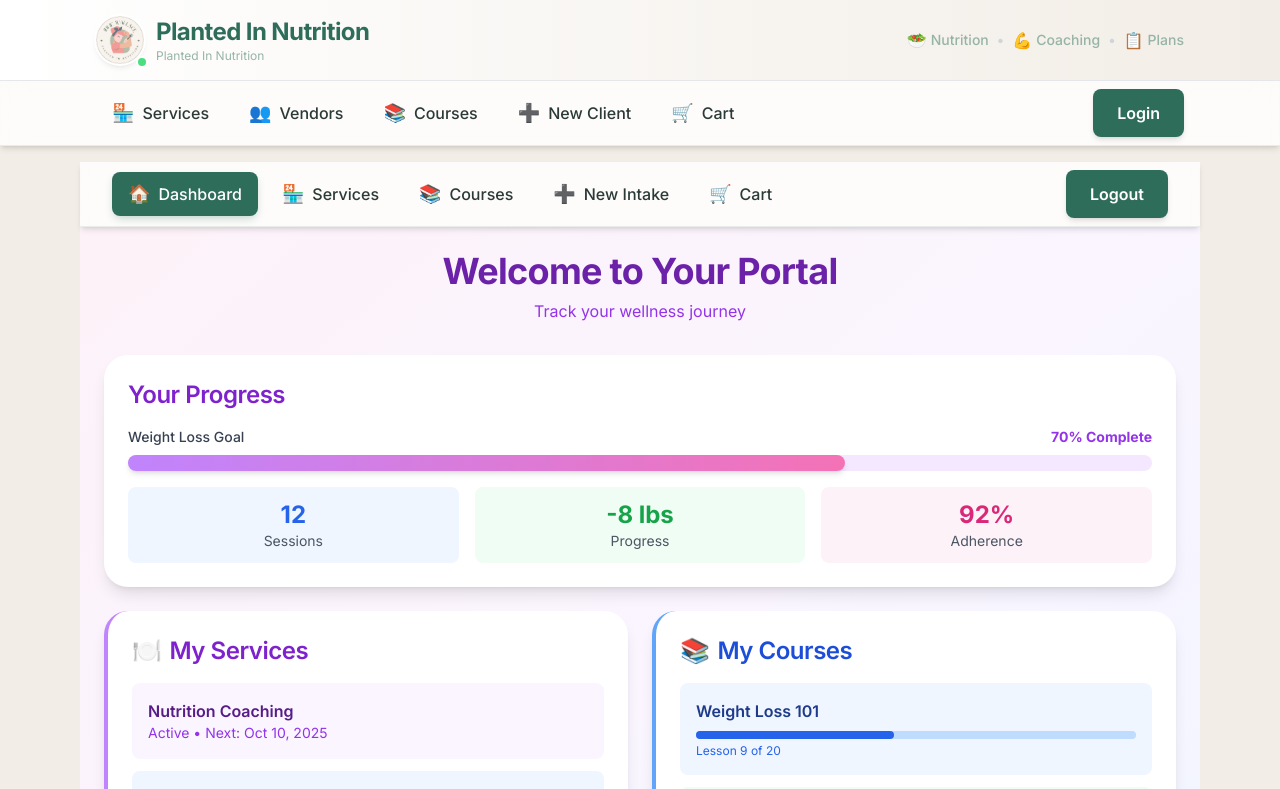
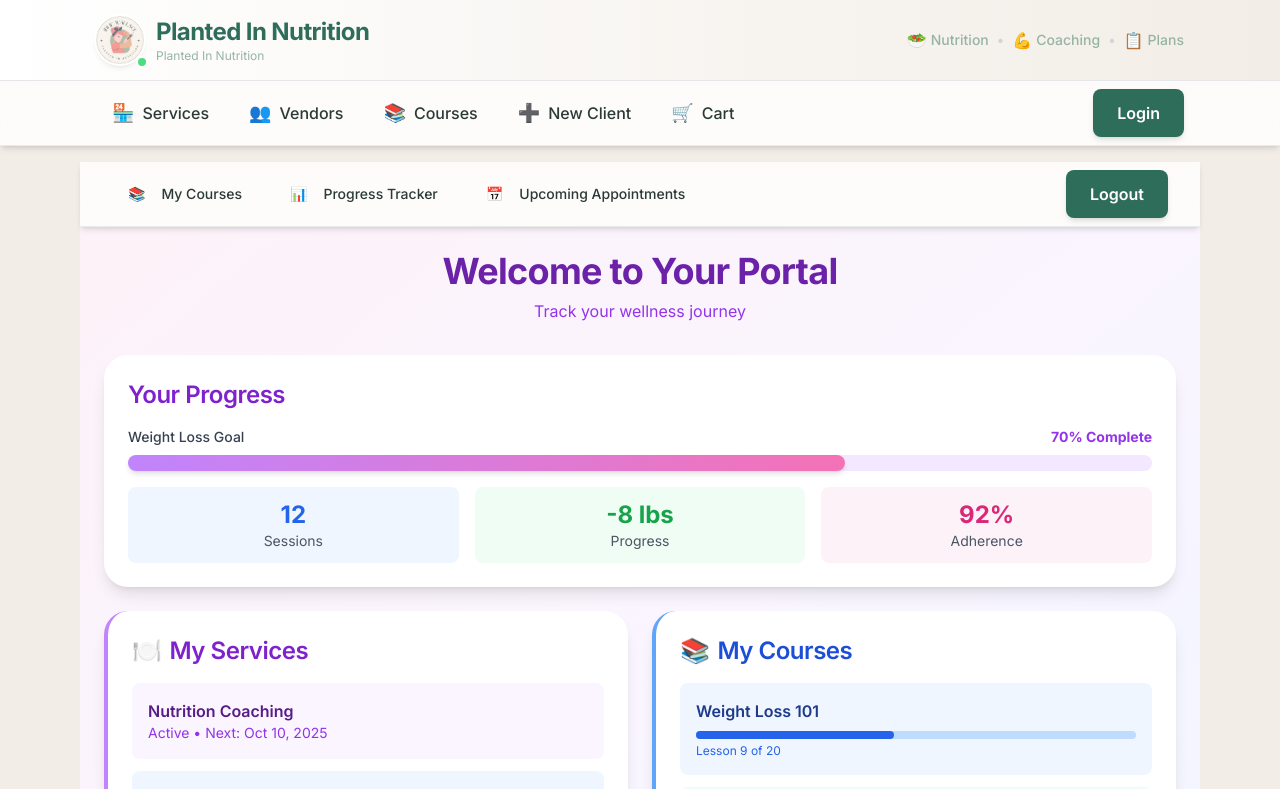
Before and after one commit to mr601s/nutritionist-marketplace-crm, a Next.js app: page /customer in a window 1280 px wide. Shown: the top 789 px of the page. Built offline with nearby package versions, Linux system fonts and the light colour scheme.

Commit message:
feat: add My Courses, Progress Tracker, and Appointments buttons to CustomerNav

```diff
--- a/components/CustomerNav.tsx
+++ b/components/CustomerNav.tsx
@@ -1,31 +1,34 @@
 "use client";
 import Link from "next/link";
 import { usePathname } from "next/navigation";
+import { useState } from "react";
 
 export default function CustomerNav() {
   const pathname = usePathname();
+  const [progressText, setProgressText] = useState("");
+
   const navItems = [
-    { href: "/customer", label: "Dashboard", icon: "🏠" },
-    { href: "/services", label: "Services", icon: "🏪" },
-    { href: "/courses", label: "Courses", icon: "📚" },
-    { href: "/intake", label: "New Intake", icon: "➕" },
-    { href: "/cart", label: "Cart", icon: "🛒" },
+    { href: "/customer/my-courses", label: "My Courses", icon: "📚" },
+    { href: "/customer/progress", label: "Progress Tracker", icon: "📊" },
+    { href: "/customer/appointments", label: "Upcoming Appointments", icon: "📅" },
   ];
 
   return (
     <nav className="nav-container sticky top-0 z-50">
       <div className="mx-auto max-w-6xl px-4 sm:px-6 lg:px-8">
         <div className="flex items-center justify-between h-16">
-          <div className="flex items-center gap-1 sm:gap-2">
+          <div className="flex items-center gap-2 sm:gap-4">
             {navItems.map((item) => (
               <Link
                 key={item.href}
                 href={item.href}
-                className={`nav-link ${
-                  pathname === item.href ? "active" : ""
+                className={`nav-link px-3 py-2 rounded-md text-sm font-medium transition-colors ${
+                  pathname === item.href
+                    ? "bg-brand-600 text-white"
+                    : "text-gray-700 hover:bg-brand-100 hover:text-brand-600"
                 }`}
               >
-                <span aria-hidden="true" className="text-lg">{item.icon}</span>
+                <span aria-hidden="true" className="mr-2">{item.icon}</span>
                 <span className="hidden sm:inline">{item.label}</span>
               </Link>
             ))}
```
